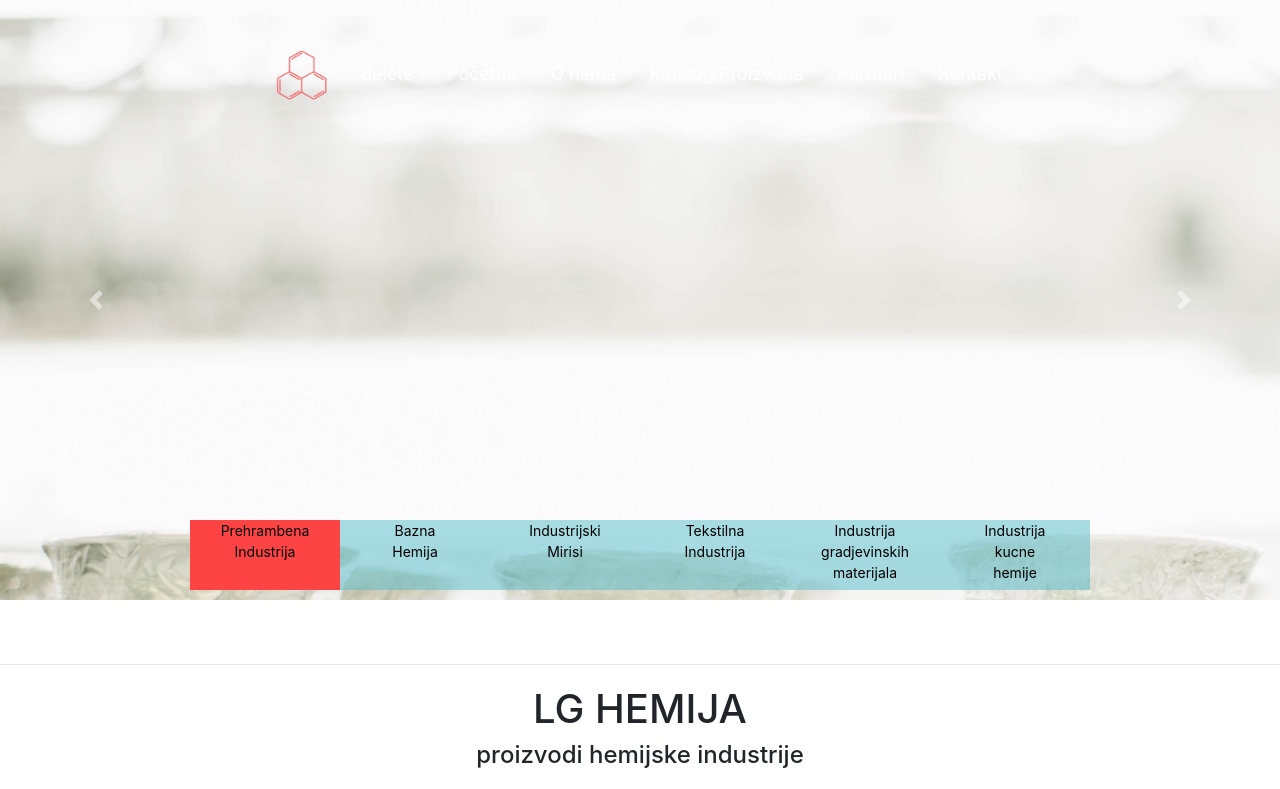
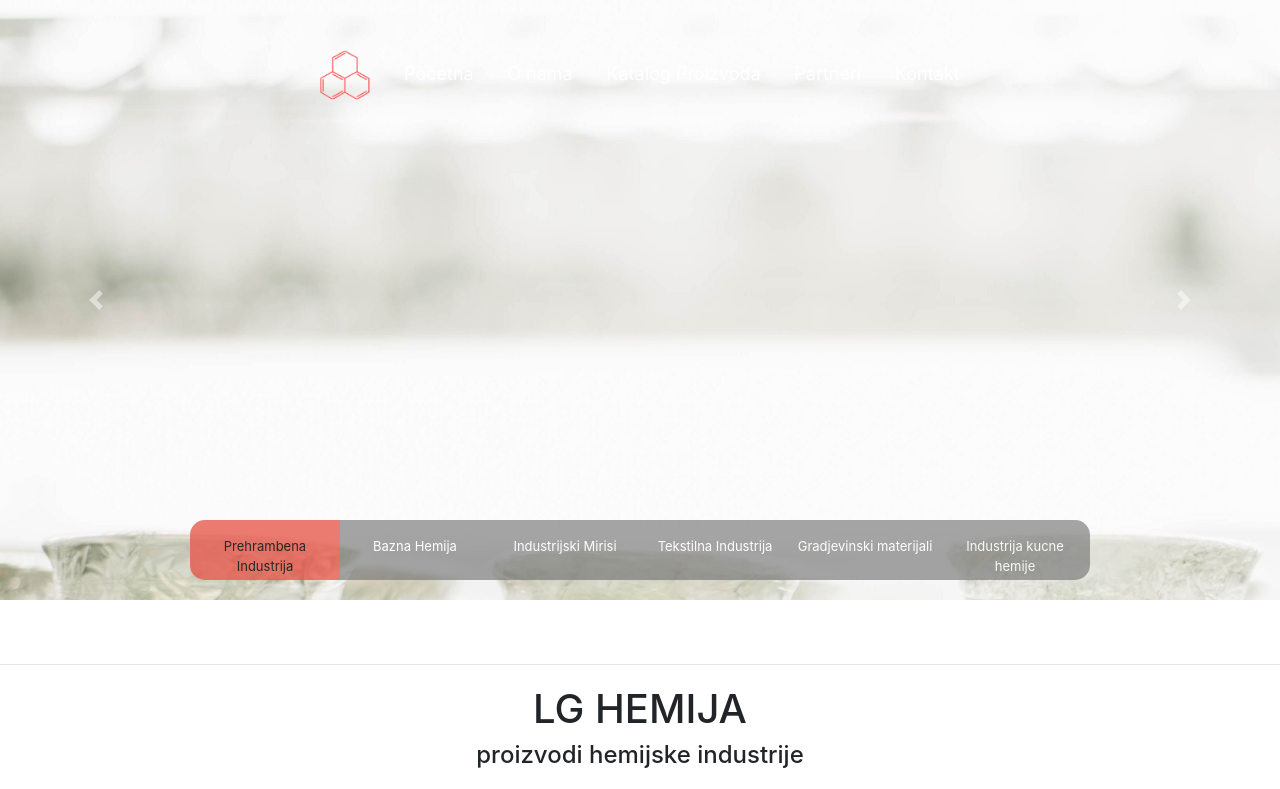
Before and after one commit to Aleksandar-jocic/LG-Chemical, a PHP site: page / in a window 1280 px wide. Shown: the top 789 px of the page. Run offline with PHP 8.4, Linux system fonts and the light colour scheme.

Commit message:
carousel, contacts, overall adjustments

```diff
--- a/about.html
+++ b/about.html
@@ -18,7 +18,7 @@
         </div>
         <div class="overlay">
             <div id="text">
-                <a href="./index.html"><img src="./photos/logo.png"></a>
+                <a href="./index.html"><img src="./photos/logoIcon.png"></a>
                 <a href="./index.html">Početna</a>
                 <a href="./about.html">O nama</a>
                 <a href="./about.html">Katalog Proizvoda</a>
@@ -29,7 +29,7 @@
 
         <h1>Zaposleni</h1>
 
-        <div class="row ">
+        <div class="row Employees">
             <div class="col-2"></div>
             <div class="col-8">
                 <div class="singlePerson">
--- a/effects.js
+++ b/effects.js
@@ -15,7 +15,7 @@
     clearTimeout()
 }
 $('.carousel').carousel({
-    interval: 300000
+    interval: 50000
   })
 
 function fixNavbar() {
--- a/index.html
+++ b/index.html
@@ -24,7 +24,7 @@
                     <li data-target="#slides" data-slide-to="1">Bazna Hemija </li>
                     <li data-target="#slides" data-slide-to="2">Industrijski Mirisi</li>
                     <li data-target="#slides" data-slide-to="3">Tekstilna Industrija</li>
-                    <li data-target="#slides" data-slide-to="4">Industrija gradjevinskih materijala</li>
+                    <li data-target="#slides" data-slide-to="4">Gradjevinski materijali</li>
                     <li data-target="#slides" data-slide-to="5">Industrija kucne hemije</li>
 
                 </ol>
@@ -68,12 +68,12 @@
                 <a href="./index.html">
                     <img src="./photos/logoIcon.png">
                 </a>
-                <a href="./delete.html">delete</a>
+                <!-- <a href="./delete.html">delete</a> -->
                 <a href="./index.html">Početna</a>
                 <a href="./about.html">O nama</a>
                 <a href="./about.html">Katalog Proizvoda</a>
                 <a href="./about.html">Partneri</a>
-                <a href="./about.html">Kontakt</a>
+                <a href="./contact.html">Kontakt</a>
             </div>
         </div>
 
--- a/main.css
+++ b/main.css
@@ -6,15 +6,15 @@
   position: relative;
   width: 100%;
   padding: 0px; }
-  .container-fluid .imageContainer {
+  .container-fluid .imageContainer, .container-fluid .imageContainerContact {
     height: auto;
     max-height: 600px;
     overflow: hidden;
     position: relative; }
-    .container-fluid .imageContainer #slides {
+    .container-fluid .imageContainer #slides, .container-fluid .imageContainerContact #slides {
       width: 100%;
       max-height: 600px; }
-    .container-fluid .imageContainer img {
+    .container-fluid .imageContainer img, .container-fluid .imageContainerContact img {
       width: 100%;
       vertical-align: baseline;
       position: flex;
@@ -24,20 +24,46 @@
 
 .carousel-indicators {
   position: absolute;
-  bottom: 0px;
-  height: 80px;
+  bottom: 20px;
+  height: 60px;
   width: 100%;
   margin: 0 auto;
-  text-align: center; }
+  text-align: center;
+  vertical-align: middle; }
+  .carousel-indicators :nth-child(1) {
+    border-radius: 15px 0px 0px 15px; }
+  .carousel-indicators :last-child {
+    border-radius: 0px 15px 15px 0px; }
   .carousel-indicators li {
-    background-color: rgba(85, 188, 201, 0.5);
-    height: 70px;
+    background-color: rgba(116, 116, 116, 0.8);
+    opacity: 0.8;
+    height: 60px;
     width: 150px;
-    color: black;
-    font-size: 14px;
+    color: white;
+    font-size: 13px;
     margin: 0;
     vertical-align: middle;
-    display: flex; }
+    display: inline-block;
+    padding: 7px;
+    box-sizing: border-box; }
+  @media screen and (max-width: 768px) {
+    .carousel-indicators {
+      height: 50px; }
+      .carousel-indicators li {
+        height: 20px;
+        padding: 0px;
+        text-indent: -1999px;
+        width: 20px;
+        margin: 0 5px;
+        border-radius: 50%; }
+      .carousel-indicators :nth-of-type(1) {
+        border-radius: 50%; }
+      .carousel-indicators :nth-of-type(6) {
+        border-radius: 50%; } }
+
+.carousel-indicators .active {
+  background-color: #e85a4f;
+  color: black; }
 
 .overlay {
   position: absolute;
@@ -80,7 +106,8 @@
   position: fixed;
   top: 0;
   width: 100%;
-  background-color: gray;
+  background-color: #272727;
+  opacity: 0.8;
   height: 100px;
   z-index: 10000; }
 
@@ -138,11 +165,13 @@
   margin-top: 20px; }
 
 .Employees {
-  margin: 0 auto; }
+  margin: 30px auto;
+  width: 100%;
+  text-align: center; }
 
 .singlePerson {
   display: inline-block;
-  margin: 0 20px;
+  margin: 0 10px;
   width: 100px; }
   .singlePerson h5 {
     text-align: center; }
@@ -156,6 +185,14 @@
     -moz-box-shadow: 0px 0px 18px 2px rgba(163, 163, 163, 0.56);
     box-shadow: 0px 0px 18px 2px rgba(163, 163, 163, 0.56); }
 
+.container-fluid .imageContainerContact {
+  max-height: 400px; }
+
+.locations {
+  width: 90%;
+  text-align: center;
+  margin: 0 auto; }
+
 .Item:hover img {
   opacity: 0.3; }
 
--- a/main.scss
+++ b/main.scss
@@ -4,7 +4,27 @@
 $tertiaryColor: rgb(85, 188, 201);
 $quaternaryColor: #97caef;
 $quinaryColor: #cafafe;
+
+$one: #272727;
+$two: rgba(116, 116, 116, 0.8);
+$three: #ff652f;
+$four: #ffe400;
+$five: 14a76c;
+
+$purple: #78244c;
+$beta: #5c2028;
+$charlie: #e85a4f;
+
+
 $shadow: rgba(163, 163, 163, 0.56);
+
+
+
+
+$smallBreak: 768px;
+
+
+
 body {
     width: 100%;
     margin: 0 auto;
@@ -36,24 +56,58 @@
 
 .carousel-indicators {
     position: absolute;
-    bottom: 0px;
-    height: 80px;
+    bottom: 20px;
+    height: 60px;
     width: 100%;
     margin: 0 auto;
     text-align: center;
+    vertical-align: middle;
+    :nth-child(1) {
+        border-radius: 15px 0px 0px 15px;
+    }
+    :last-child {
+        border-radius: 0px 15px 15px 0px;
+    }
+
     li {
-
-        background-color: rgba(85, 188, 201, 0.5);
-        height: 70px;
+        background-color: $two;
+        opacity: 0.8;
+        height: 60px;
         width: 150px;
-        color: black;
-        font-size: 14px;
+        color: white;
+        font-size: 13px;
         margin: 0;
         vertical-align: middle;
-        display: flex;
+        display: inline-block;
+        padding: 7px;
+        box-sizing: border-box;
+    }
 
+
+
+    @media screen and (max-width: $smallBreak) {
+        height: 50px;
+        li {
+            height: 20px;
+            padding: 0px;
+            text-indent: -1999px;
+            width: 20px;
+            margin: 0 5px;
+            border-radius: 50%;
+
+        }
+        :nth-of-type(1) {
+            border-radius: 50%;
+        }
+        :nth-of-type(6) {
+            border-radius: 50%;
+        }
     }
 }
+.carousel-indicators .active {
+    background-color: $charlie;
+    color: black;
+  }
 
 //                  HEADER                    //
 .overlay {
@@ -102,10 +156,12 @@
     position: fixed;
     top: 0;
     width: 100%;
-    background-color: gray; // opacity: 0.8;
+    background-color: $one;
+    opacity: 0.8;
     height: 100px;
     z-index: 10000;
 }
+
 
 //                  MAIN                    //
 .mainSection {
@@ -176,12 +232,14 @@
 }
 
 .Employees {
-    margin: 0 auto;
+    margin: 30px auto;
+    width: 100%;
+    text-align: center;
 }
 
 .singlePerson {
     display: inline-block; // border: 1px solid black;
-    margin: 0 20px;
+    margin: 0 10px;
     width: 100px;
     h5 {
         text-align: center;
@@ -197,6 +255,19 @@
         box-shadow: 0px 0px 18px 2px $shadow;
     }
 }
+//                  CONTACT                    //
+.container-fluid .imageContainerContact {
+   @extend .imageContainer;
+   max-height: 400px;
+}
+.locations {
+    width: 90%;
+    text-align: center;
+    margin: 0 auto;
+}
+
+
+
 
 //                  GENERAL                    //
 .Item:hover img {
```
Also changed, not shown: contact.html (added, +53 -0 lines), 1 other file.
